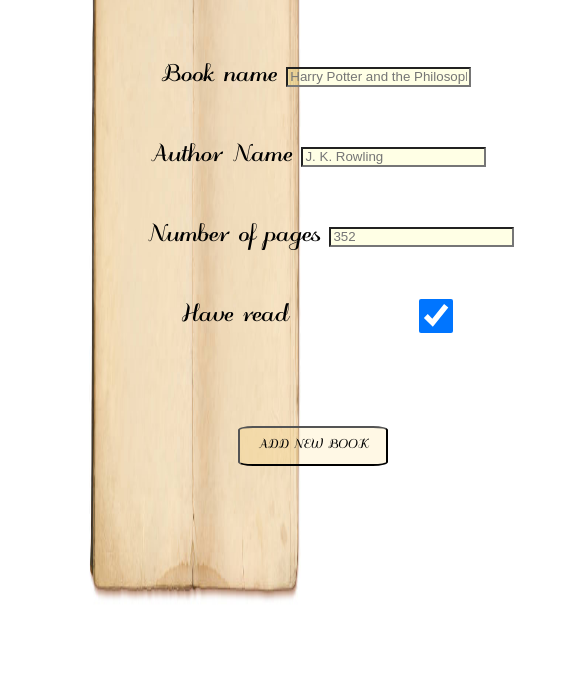
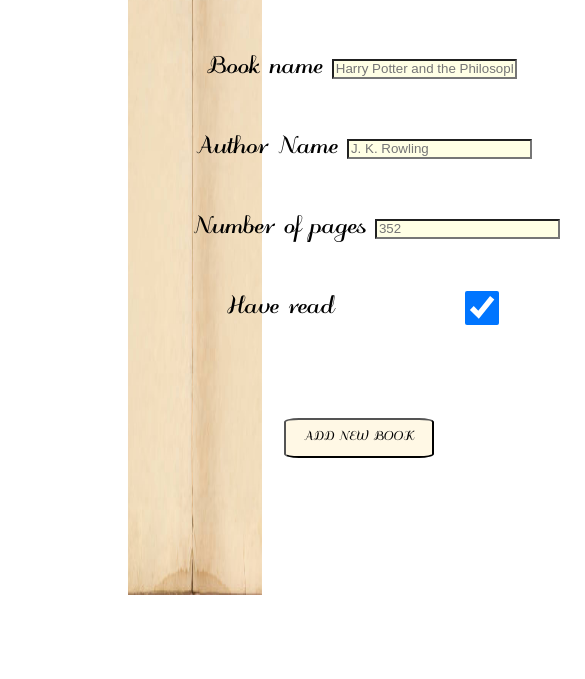
Before and after one commit to JT84-bit/library-app, a plain HTML site: page index.html in a window 390 px wide. Shown: the part 165-844 px from the top of the page, 585 px wide, since content can reach past the window. Drawn offline with Linux system fonts and the light colour scheme.

Commit message:
Changed font for "Archives"

```diff
--- a/style.css
+++ b/style.css
@@ -1,6 +1,18 @@
 @font-face {
   font-family: book-font;
   src: url("fonts/odstemplik/odstemplikBold.ttf");
+}
+
+@media screen and (max-width:800px){
+  .book {
+    background-size: cover;
+    background-attachment: fixed;
+  }
+}
+
+html, body {
+  margin: 0;
+
 }
 
 body {
@@ -23,7 +35,10 @@
 
 .book {
   background-image: url(img/book.jpg);
-  background-size: 100% 100%;
+  background-size: 60vw 90vh;
+  width: calc(60vw - 100px);
+  height: 90vh;
+  background-position: center, center;
 }
 
 .library{
@@ -110,8 +125,10 @@
 }
 
 .addedBooks p {
+  font-family:'Times New Roman', Times, serif;
   font-size: 20px;
   margin-top: 5px;
+  margin-left: 20px;
 }
 
 .addedBooks button {
```
